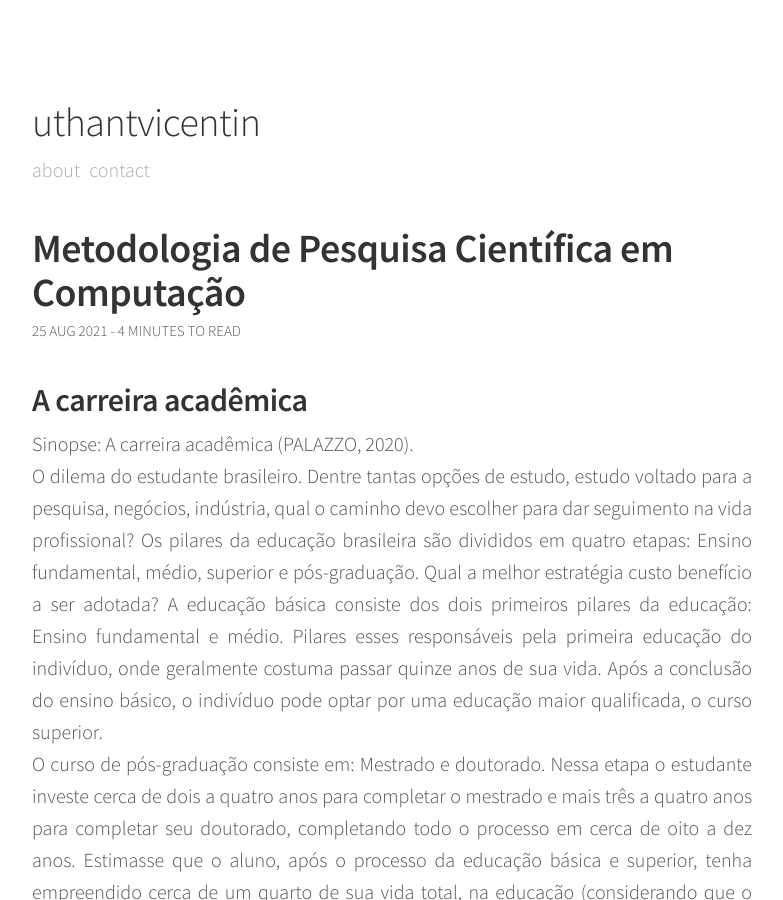
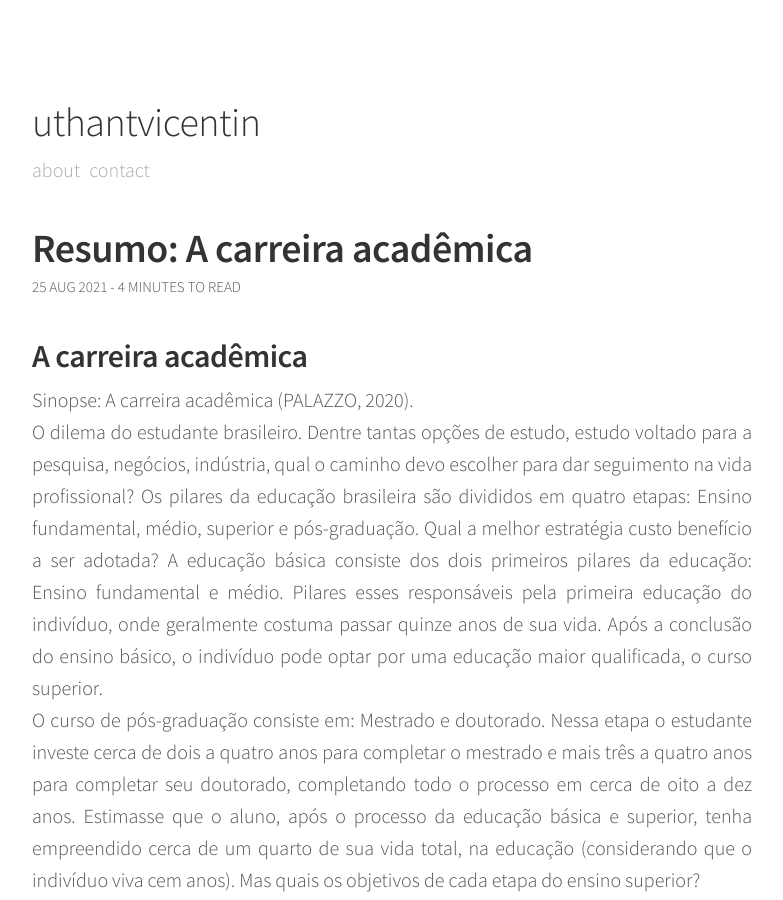
Before and after one commit to uthantvicentin/uthantvicentin.github.io, a Jekyll site: the page built from _posts/2021-08-25-A-Carreira-Academica.md, in a window 1280 px wide and 900 px high. Shown: the whole window, without its empty margins (248-1031 px from the left). Built offline with Jekyll 4.4.1, drawn with Linux system fonts in a browser that asks for light colours; comment, search, counter and statistics services are not loaded.

Commit message:
update title

```diff
--- a/_posts/2021-08-25-A-Carreira-Academica.md
+++ b/_posts/2021-08-25-A-Carreira-Academica.md
@@ -1,6 +1,6 @@
 ---
 layout: post
-title:  "Metodologia de Pesquisa Científica em Computação"
+title:  "Resumo: A carreira acadêmica"
 ---
 
 ## A carreira acadêmica
```
